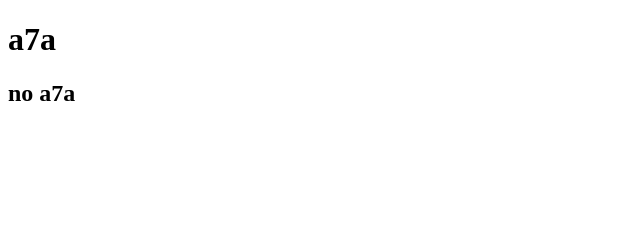
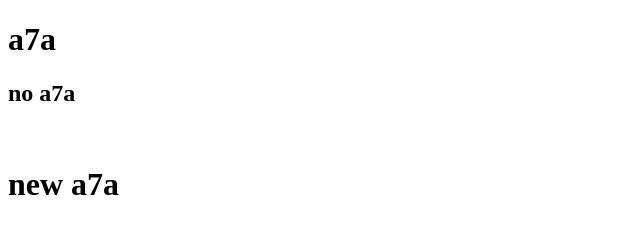
Before and after one commit to barkat03/webProject, a plain HTML site: page index.html in a window 1280 px wide. Shown: the whole page, without its empty margins (0-640 px from the left). Drawn offline with Linux system fonts and the light colour scheme.

Commit message:
new edit

```diff
--- a/index.html
+++ b/index.html
@@ -3,6 +3,8 @@
 <head>
         <h1>a7a</h1>
         <h2>no a7a</h2>
+        <br>
+        <h1>new a7a</h1>
 </head>
 <body>
 
```
